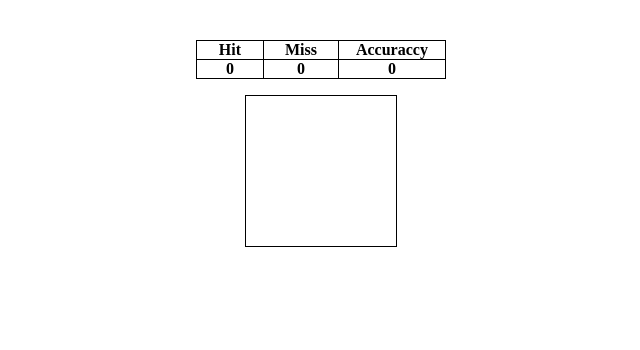
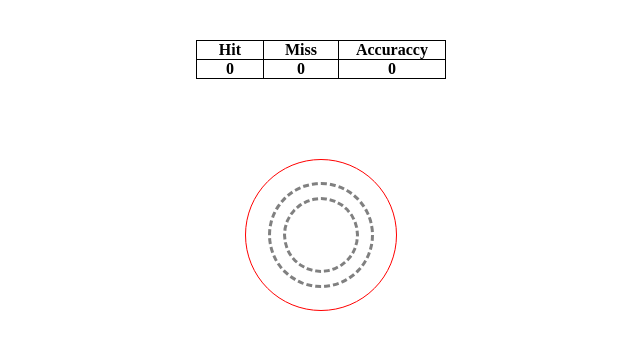
Before and after one commit to Just-Eivin/focus-practice, a plain HTML site: page index.html in a window 1280 px wide. Shown: the whole page, without its empty margins (319-959 px from the left). Drawn offline with Linux system fonts and the light colour scheme.

Commit message:
Second Commit

```diff
--- a/index.html
+++ b/index.html
@@ -25,7 +25,11 @@
             </tr>
         </table>
         <div class="game-wrapper">
+            <div class="outer-circle">
+                <div class="inner-circle">
 
+                </div>
+            </div>
         </div>
     </div>
 </body>
--- a/styles.css
+++ b/styles.css
@@ -25,8 +25,29 @@ th {
 }
 
 .game-wrapper {
-    margin: 1em;
+    margin: 5em;
     width: 150px;
     height: 150px;
-    border: 1px solid black;
+    border: 1px solid red;
+    border-radius: 1000px;
+    display: flex;
+    align-items: center;
+    justify-content: center;
 }
+
+.outer-circle {
+    border: 3px dashed gray;
+    width: 100px;
+    height: 100px;
+    border-radius: 1000px;
+    display: flex;
+    align-items: center;
+    justify-content: center;
+}
+
+.inner-circle {
+    width: 70px;
+    height: 70px;
+    border-radius: 1000px;
+    border: 3px dashed gray;
+}
```
